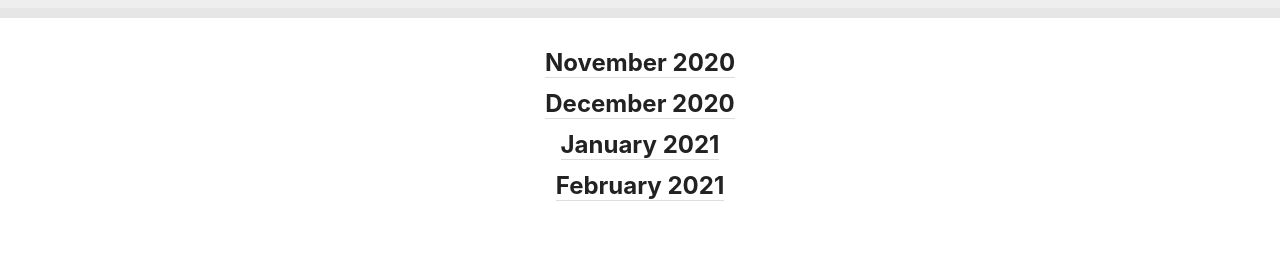
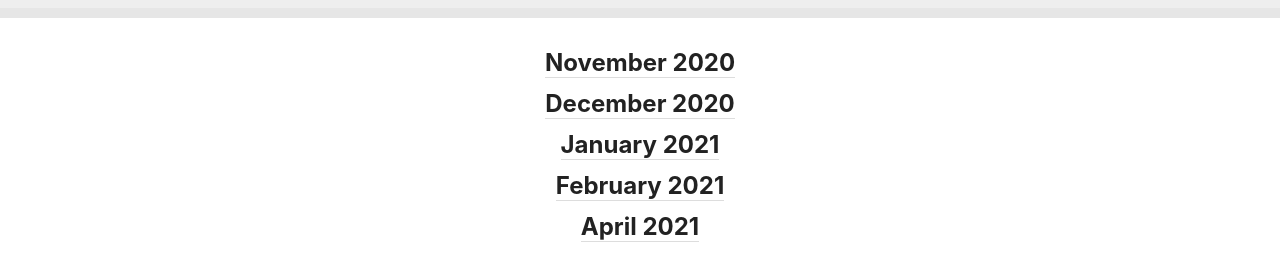
Before and after one commit to adamaaronson/bw-puzzles, a plain HTML site: page index.html in a window 1280 px wide. Shown: the part 138-416 px from the top of the page. Drawn offline with Linux system fonts and the light colour scheme; a web font is replaced by a local one.

Commit message:
add link to Apr '21 contest to index.html

```diff
--- a/index.html
+++ b/index.html
@@ -25,6 +25,7 @@
             <h2><a href="contest-dec2020.html">December 2020</a></h2>
             <h2><a href="contest-jan2021-ec92b8a8-53f7-11eb-ae93-0242ac130002.html">January 2021</a></h2>
             <h2><a href="contest-feb2021-fb487843-938d-42af-ad10-cf5cf7bdcb98.html">February 2021</a></h2>
+            <h2><a href="pdf/consonantcies-contest.pdf">April 2021</a></h2>
         </div>
     </div>
 </body>
```
